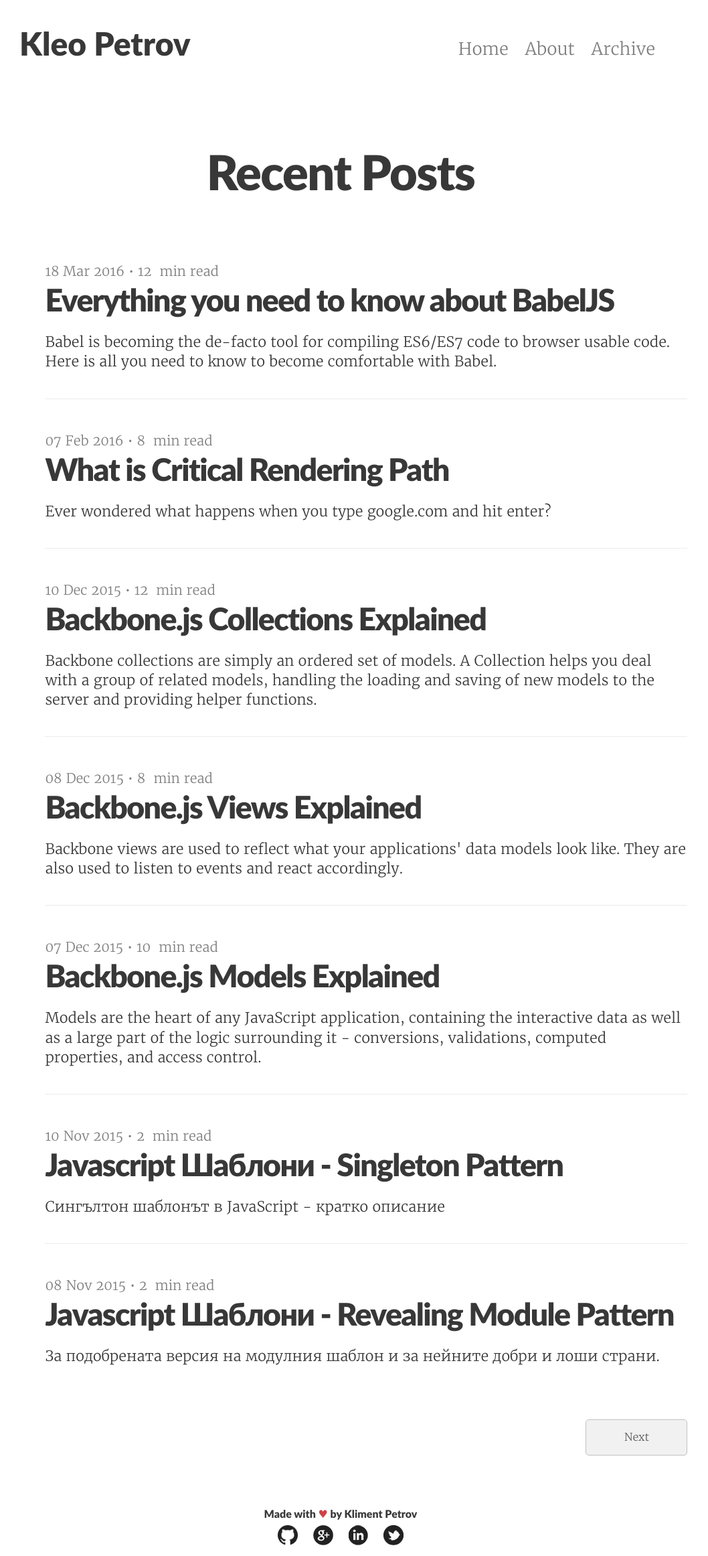
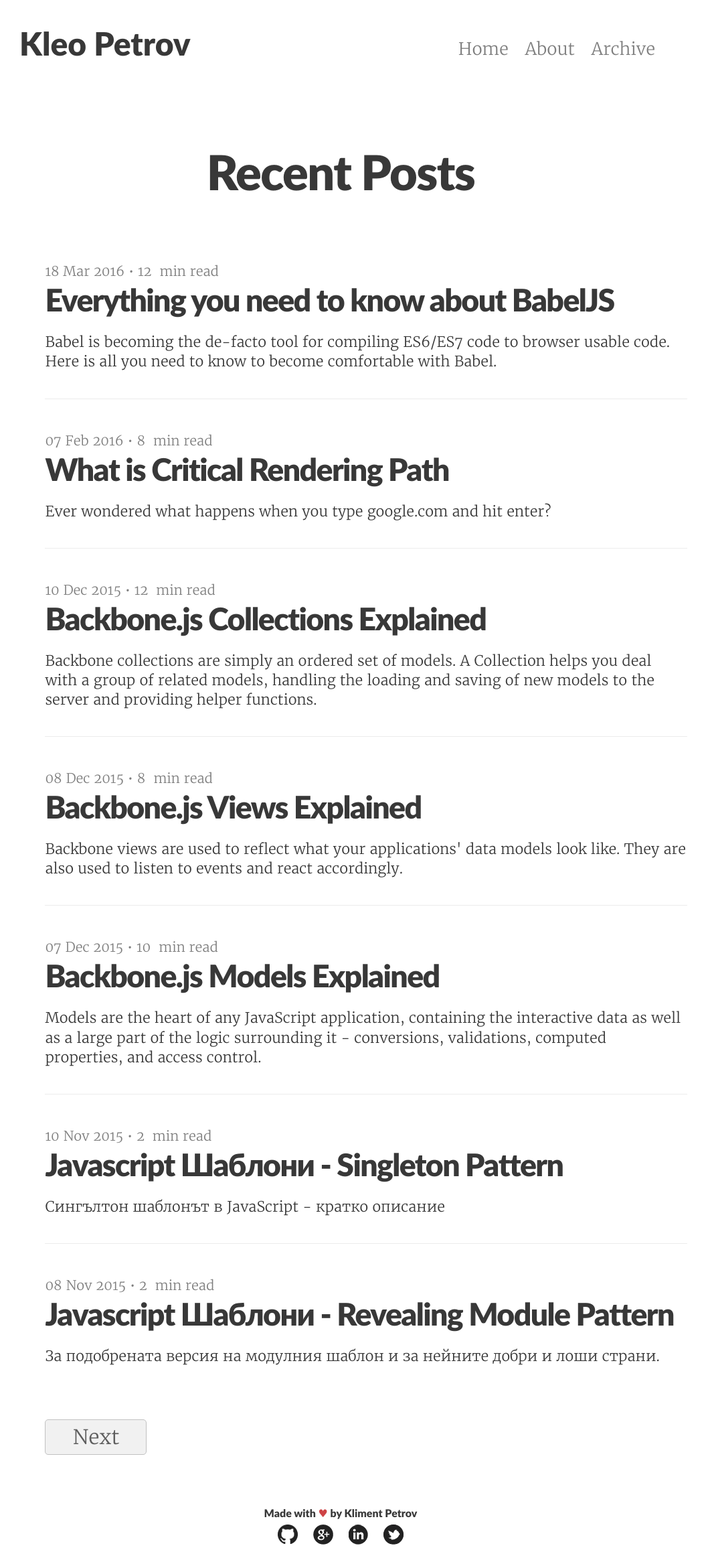
Before and after one commit to KleoPetroff/kleopetroff.github.io, a Jekyll site: the page built from index.html, in a window 1280 px wide. Shown: the whole page at 67% size, without its empty margins (131-1189 px from the left). Built offline with Jekyll 4.4.1, drawn with Linux system fonts in a browser that asks for light colours; the list of posts is cut into pages by our own code.

Commit message:
change previous and next button text

```diff
--- a/_layouts/default.html
+++ b/_layouts/default.html
@@ -49,9 +49,9 @@
             .posts h2 { font-size: 2.9rem; margin-bottom: 1.3rem; }
             .post-title { float: left; text-decoration: none; line-height: 1; color: #383838; }
             .posts-description { font-size: 1.35em; max-width: 62em; font-weight: 300; }
-            .previous { float: left; }
-            .next     { float: right }
-            .previous, .next { width: 130px; text-align: center; display: none; padding: 15px 10px; border: 1px solid #c1c1c1; border-radius: 5px; color: #5d5d5d; text-decoration: none; }
+            .previous { float: right; }
+            .next     { float: left; }
+            .previous, .next { width: 130px; text-align: center; display: none; font-size: 30px; padding: 5px 10px; border: 1px solid #c1c1c1; border-radius: 5px; color: #5d5d5d; text-decoration: none; }
             @media all and (max-width: 768px) {
                 .logo { float: none; display: block; text-align: center; margin-top: 0; }
                 .header-navigation { float: none }
```
